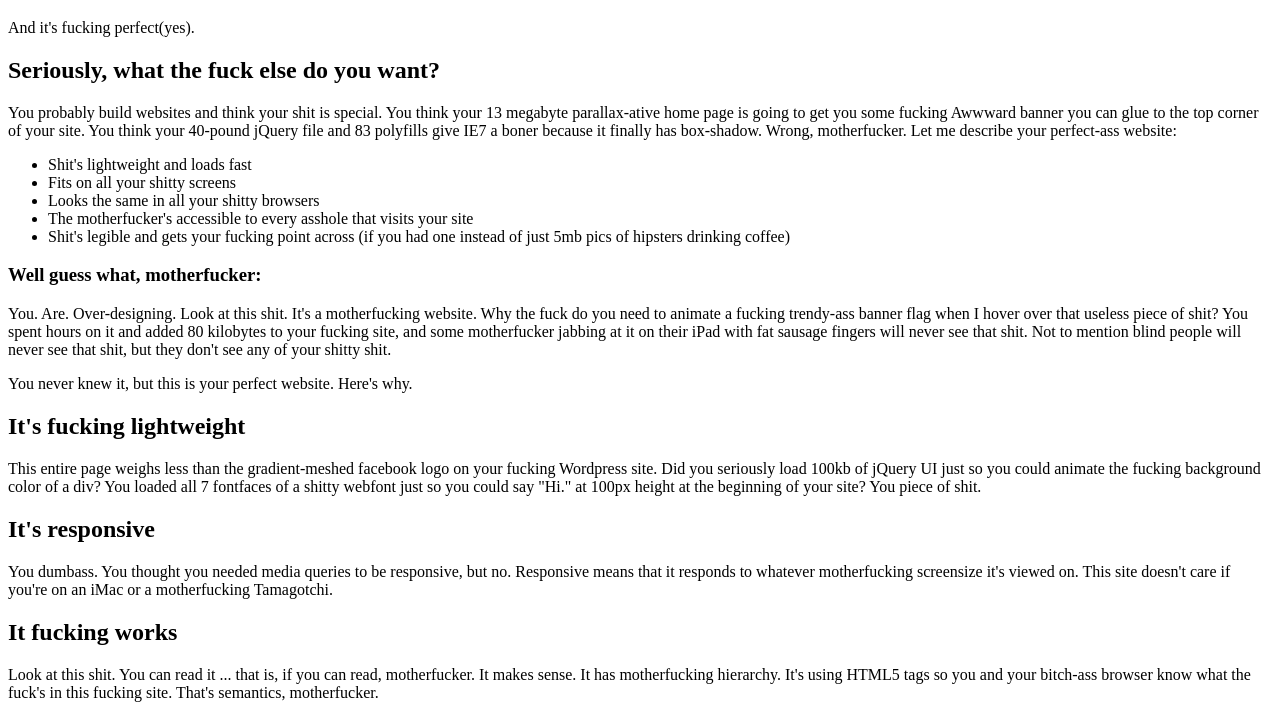
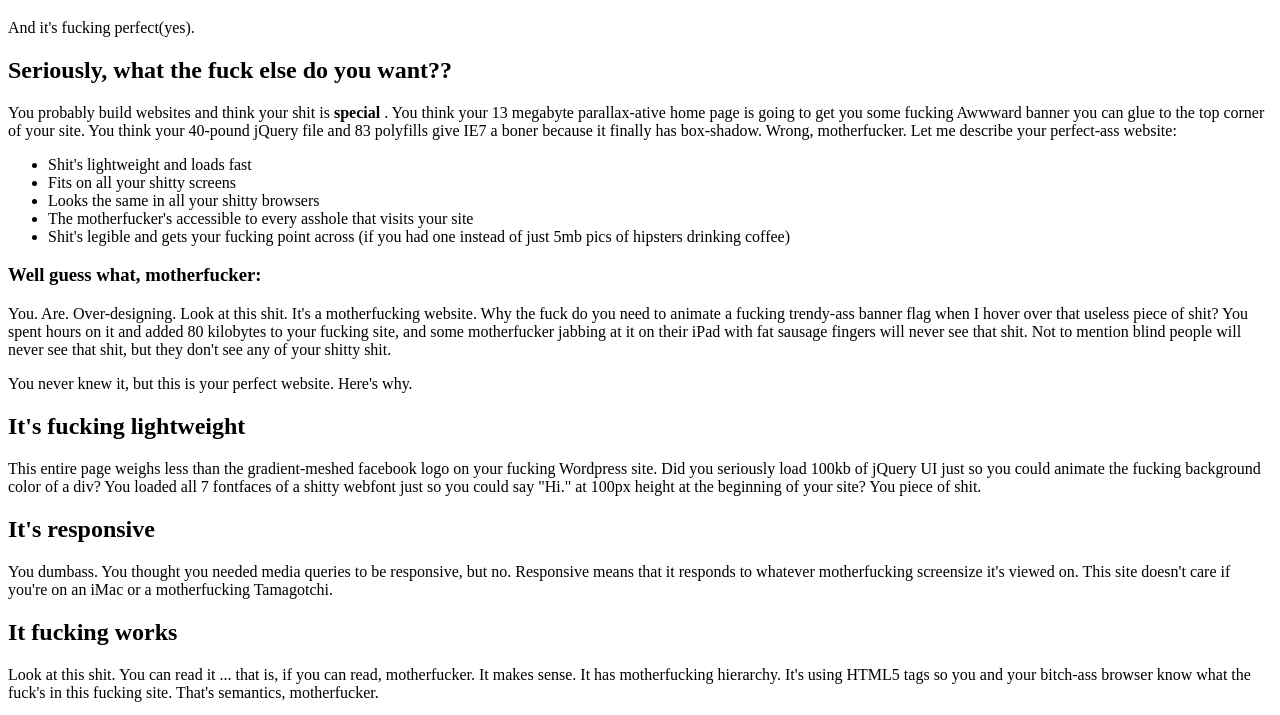
Before and after one commit to Bigguysahaj/Demo-website, a plain HTML site: page index.html in a window 1280 px wide. Shown: the part 61-776 px from the top of the page. Drawn offline with Linux system fonts and the light colour scheme.

Commit message:
Update index.html

```diff
--- a/index.html
+++ b/index.html
@@ -15,9 +15,9 @@
         <aside>And it's fucking perfect(yes).</aside>
     </header>
 
-        <h2>Seriously, what the fuck else do you want?</h2>
+        <h2>Seriously, what the fuck else do you want??</h2>
 
-        <p>You probably build websites and think your shit is special. You think your 13 megabyte parallax-ative home page is going to get you some fucking Awwward banner you can glue to the top corner of your site. You think your 40-pound jQuery file and 83 polyfills give IE7 a boner because it finally has box-shadow. Wrong, motherfucker. Let me describe your perfect-ass website:</p>
+    <p>You probably build websites and think your shit is <strong> special </strong> . You think your 13 megabyte parallax-ative home page is going to get you some fucking Awwward banner you can glue to the top corner of your site. You think your 40-pound jQuery file and 83 polyfills give IE7 a boner because it finally has box-shadow. Wrong, motherfucker. Let me describe your perfect-ass website:</p>
 
         <ul>
             <li>Shit's lightweight and loads fast</li>
```
